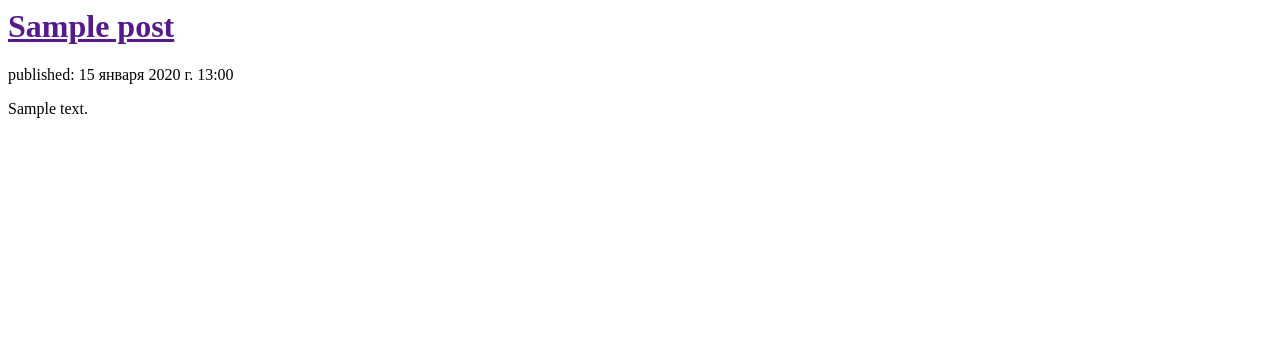
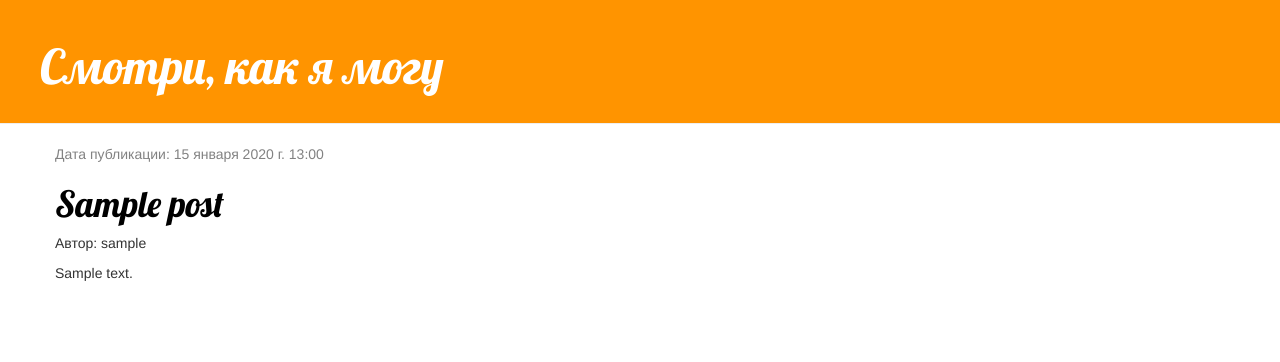
Before and after one commit to Wildsneil/bailey, a Django app: page / in a window 1280 px wide. Shown: the top 362 px of the page. Run offline with Django 4.2, Linux system fonts and the light colour scheme; tables that the repository leaves empty hold one stand-in row (values such as "Sample post"); some libraries are stand-ins or nearby versions.

Commit message:
Add static fr bailey_blog

```diff
--- /dev/null
+++ b/bailey_blog/static/css/bailey_blog.css
@@ -0,0 +1,46 @@
+.page-header {
+    background-color: #ff9400;
+    margin-top: 0;
+    padding: 20px 20px 20px 40px;
+}
+
+.page-header h1, .page-header h1 a, .page-header h1 a:visited, .page-header h1 a:active {
+    color: #ffffff;
+    font-size: 36pt;
+    text-decoration: none;
+}
+
+.content {
+    margin-left: 40px;
+}
+
+h1, h2, h3, h4 {
+    font-family: 'Lobster', cursive;
+}
+
+.date {
+    color: #828282;
+}
+
+.save {
+    float: right;
+}
+
+.post-form textarea, .post-form input {
+    width: 100%;
+}
+
+.top-menu, .top-menu:hover, .top-menu:visited {
+    color: #ffffff;
+    float: right;
+    font-size: 26pt;
+    margin-right: 20px;
+}
+
+.post {
+    margin-bottom: 80px;
+}
+
+.post h1 a, .post h1 a:visited {
+    color: #000000;
+}
--- a/bailey_blog/templates/bailey_blog/post_list.html
+++ b/bailey_blog/templates/bailey_blog/post_list.html
@@ -1,14 +1,35 @@
+{% load static %}
+
 <html>
     <head>
         <title>Разработка</title>
+        <link rel="stylesheet" href="//maxcdn.bootstrapcdn.com/bootstrap/3.2.0/css/bootstrap.min.css">
+        <link rel="stylesheet" href="//maxcdn.bootstrapcdn.com/bootstrap/3.2.0/css/bootstrap-theme.min.css">
+        <link rel="stylesheet" href="{% static 'css/bailey_blog.css' %}">
+        <link href="https://fonts.googleapis.com/css?family=Lobster&subset=latin,cyrillic" rel="stylesheet" type="text/css">
     </head>
     <body>
-        {% for post in posts %}
-            <div>
-                <h1><a href="">{{ post.title }}</a></h1>
-                <p>published: {{ post.published_date }}</p>
-                <p>{{ post.text|linebreaksbr }}</p>
+        <div class="page-header">
+            <h1><a href="">Смотри, как я могу</a></h1>
+        </div>
+
+        <div class="content container">
+            <div class="row">
+                <div class="col-md-8">
+                    {% for post in posts %}
+                        <div>
+                            <div class="post">
+                                <div class="date">
+                                    <p>Дата публикации: {{ post.published_date }}</p>
+                                </div>
+                                <h1><a href="">{{ post.title }}</a></h1>
+                                <p>Автор: {{ post.author }}</p>
+                                <p>{{ post.text|linebreaksbr }}</p>
+                            </div>
+                        </div>
+                    {% endfor %}
+                </div>
             </div>
-        {% endfor %}
+        </div>
     </body>
 </html>
```
